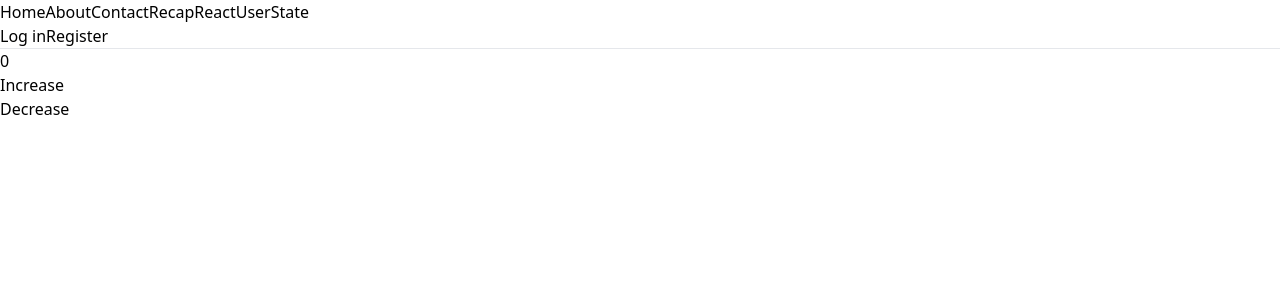
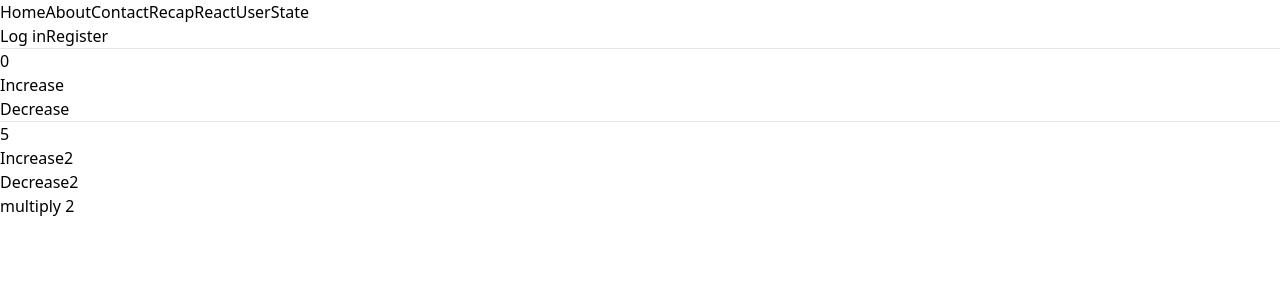
Before and after one commit to ouyniya/cc19-basic-react-router, a React (Vite) app: page /reactUserState in a window 1280 px wide. Shown: the top 300 px of the page. Built offline with nearby package versions, Linux system fonts and the light colour scheme.

Commit message:
add counter

```diff
--- a/src/pages/ReactUserState.jsx
+++ b/src/pages/ReactUserState.jsx
@@ -2,10 +2,28 @@ import React, {useState} from 'react'
 
 function ReactUserState() {
     const num = 5
+    const [number2, setNumber2] = useState({
+        num: 5
+    })
     const [number, setNumber] = useState(0)
 
     const hdlBtn = (n) => {
         setNumber(prev => prev + n)
+    }
+
+    const hdlBtn2 = (n) => {
+        setNumber2(prev => {
+            return {
+                num: prev.num + n
+            }
+        })
+    }
+    const hdlBtn2Mul = (n) => {
+        setNumber2(prev => {
+            return {
+                num: prev.num * n
+            }
+        })
     }
 
     return (
@@ -24,6 +42,29 @@ function ReactUserState() {
         >
             Decrease
         </button>
+        <hr />
+
+        <h1 className='text-8xl'>{number2.num}</h1>
+        <button
+            onClick={() => hdlBtn2(1)}
+            className='rounded-md bg-green-500  :hover:duration-300 p-2 hover:scale-105 m-2'
+        >
+            Increase2
+        </button>
+        <br />
+        <button
+            onClick={() => hdlBtn2(-1)}
+            className='rounded-md bg-red-500 :hover:duration-300 p-2 hover:scale-105'
+        >
+            Decrease2
+        </button>
+        <br />
+        <button
+            onClick={() => hdlBtn2Mul(2)}
+            className='rounded-md bg-blue-300 :hover:duration-300 p-2 hover:scale-105'
+        >
+            multiply 2
+        </button>
     </div>
   )
 }
```
